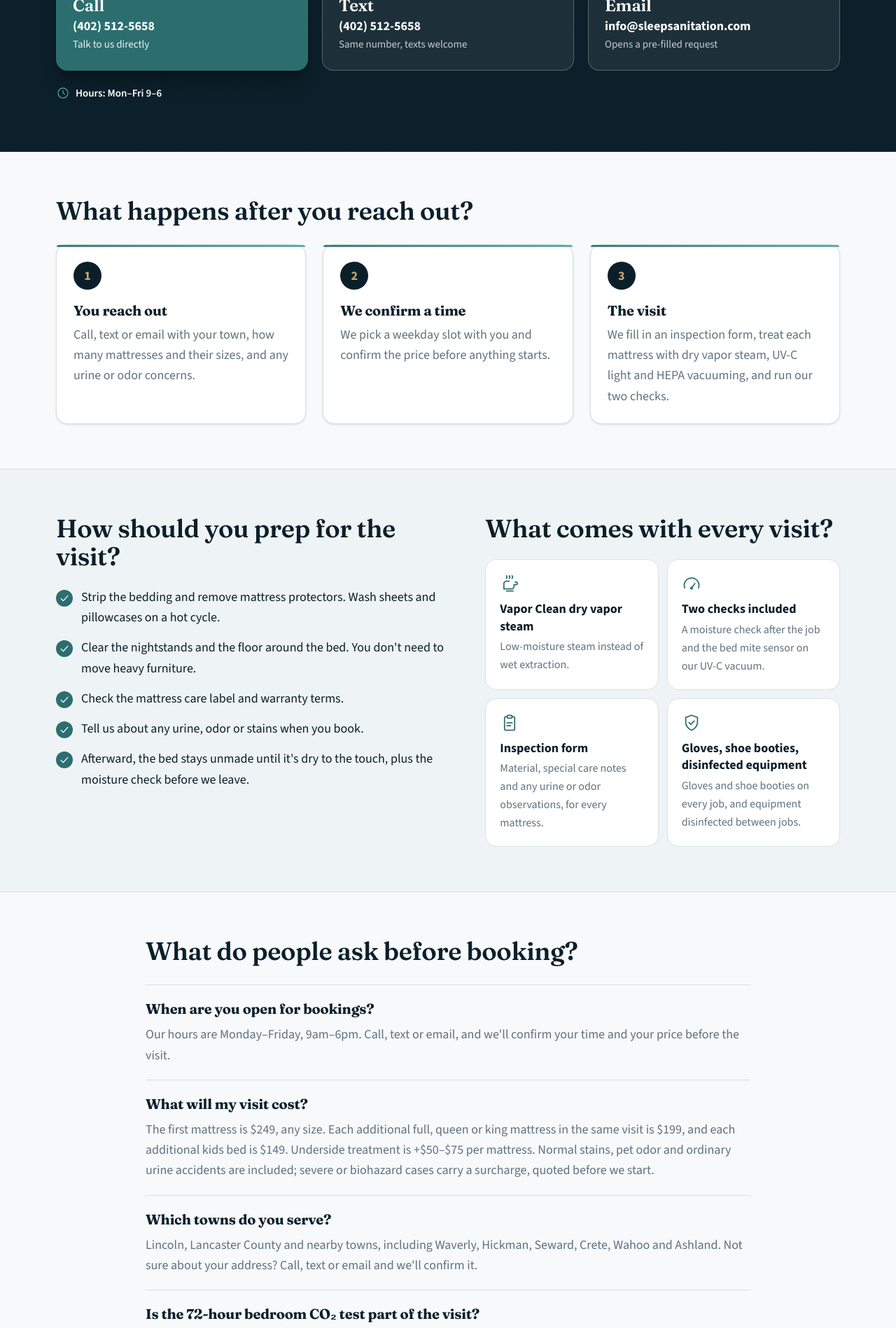
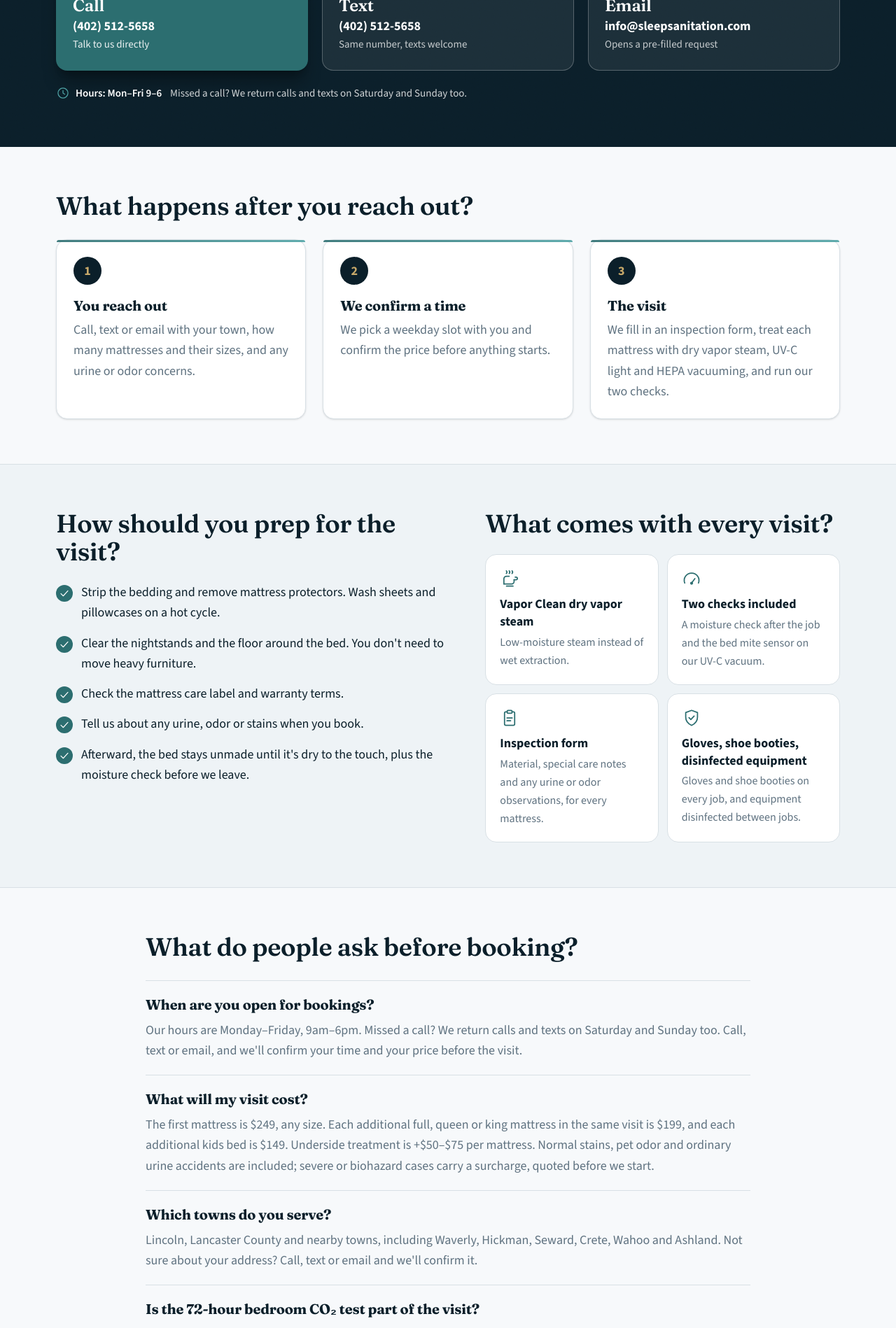
Before and after one commit to malexbrunken/lincoln-mattress-cleaning, a Next.js app: page /book in a window 1280 px wide. Shown: the part 560-2458 px from the top of the page at 70% size. Built offline with nearby package versions, Linux system fonts and the light colour scheme.

Commit message:
Restore confirmed weekend call/text line on /book, FAQ and footer

```diff
--- a/src/app/book/page.tsx
+++ b/src/app/book/page.tsx
@@ -16,7 +16,7 @@ export const metadata: Metadata = {
 const faq = [
   {
     q: "When are you open for bookings?",
-    a: `Our hours are ${site.hours}. Call, text or email, and we'll confirm your time and your price before the visit.`,
+    a: `Our hours are ${site.hours}. ${site.hoursNote} Call, text or email, and we'll confirm your time and your price before the visit.`,
   },
   {
     q: "What will my visit cost?",
@@ -130,8 +130,11 @@ export default function BookPage() {
             ))}
           </ul>
 
-          <p className="mt-5 inline-flex items-center gap-2 text-[15px] font-semibold text-white">
-            <IconClock className="w-5 h-5 text-teal-bright" /> Hours: Mon–Fri 9–6
+          <p className="mt-5 flex flex-wrap items-center gap-x-3 gap-y-1 text-[15px] text-white/80">
+            <span className="inline-flex items-center gap-2 font-semibold text-white">
+              <IconClock className="w-5 h-5 text-teal-bright" /> Hours: Mon–Fri 9–6
+            </span>
+            <span>{site.hoursNote}</span>
           </p>
         </div>
       </section>
--- a/src/components/Footer.tsx
+++ b/src/components/Footer.tsx
@@ -19,6 +19,7 @@ export function Footer() {
           <a href={site.phoneHref} className="text-teal-bright font-bold text-lg">{site.phone}</a>
           <a href={`mailto:${site.email}`} className="block mt-1 text-white/80 hover:text-teal-bright transition-colors">{site.email}</a>
           <p className="mt-2 text-white/70">{site.hours}</p>
+          <p className="mt-1 text-sm text-white/55">{site.hoursNote}</p>
         </div>
         <div>
           <p className="font-display font-semibold text-white mb-3">Services</p>
```
